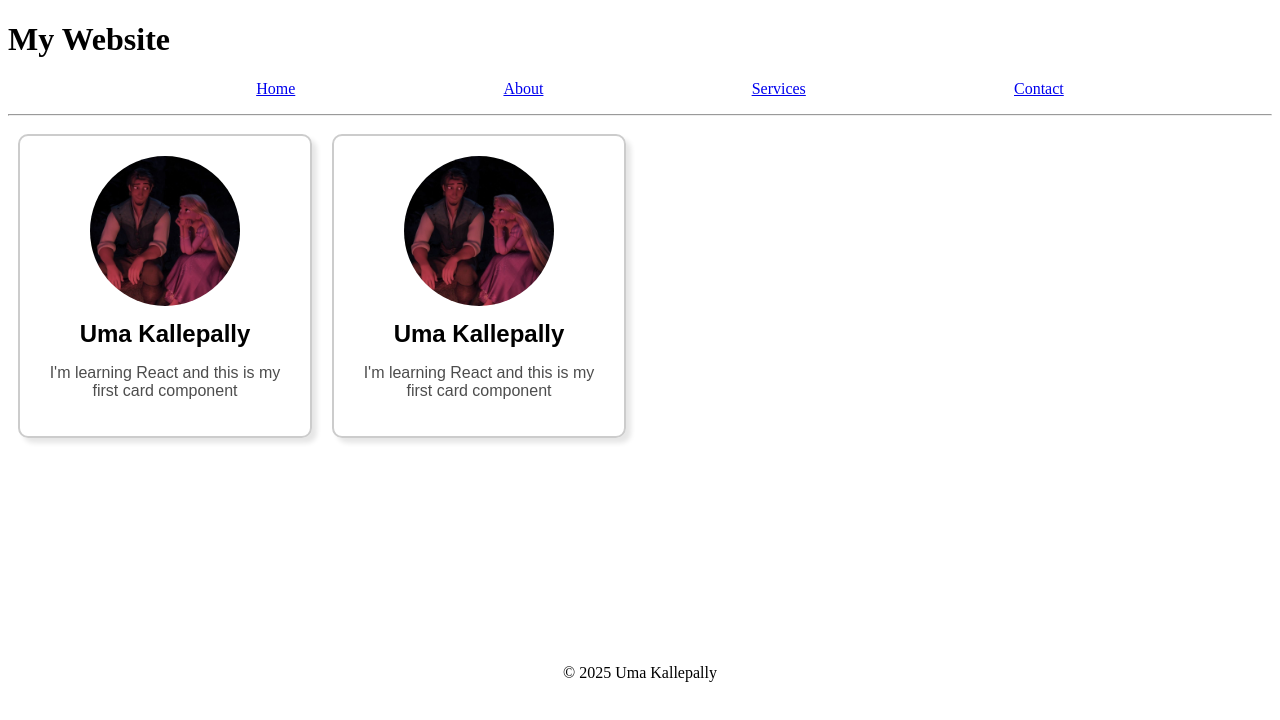
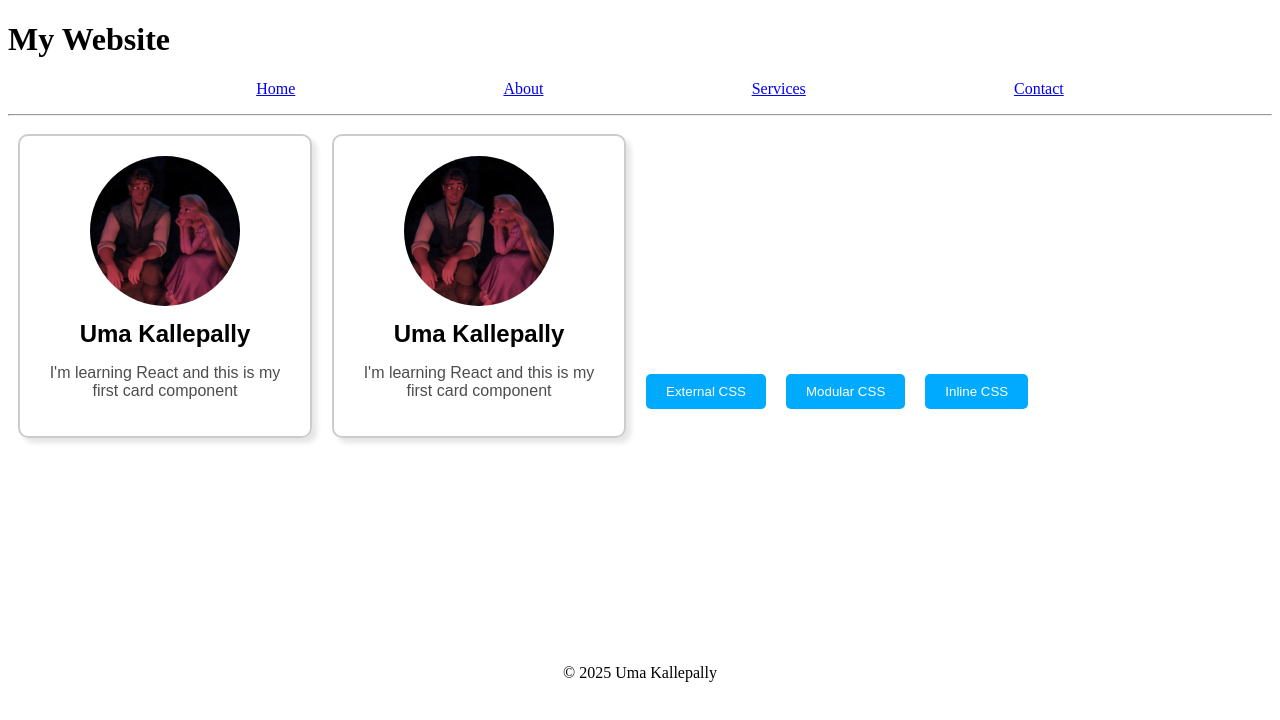
Before and after one commit to u3m2a1/React-practice1, a React (Vite) app in the folder my-react-app/: page / in a window 1280 px wide. Shown: the top 720 px of the page. Built offline with nearby package versions, Linux system fonts and the light colour scheme.

Commit message:
React with css

```diff
--- a/my-react-app/src/App.jsx
+++ b/my-react-app/src/App.jsx
@@ -2,6 +2,9 @@ import Header from "./Header"
 import Footer from "./Footer"
 import Food from "./Food"
 import Card from "./Card"
+import Button from "./Button"
+import Button2 from "./Button/Button2"
+import Button3 from "./Button3"
 
 function App() {
 
@@ -11,6 +14,9 @@ function App() {
       {/*<Food />*/}
       <Card />
       <Card />
+      <Button />
+      <Button2 />
+      <Button3 />
       <Footer />
     </>
   )
--- /dev/null
+++ b/my-react-app/src/Button.jsx
@@ -0,0 +1,6 @@
+
+function Button() {
+  return (<button className="button">External CSS</button>)
+}
+
+export default Button
--- /dev/null
+++ b/my-react-app/src/Button/Button.module.css
@@ -0,0 +1,10 @@
+
+.button {
+  background-color: hsl(200, 100%, 50%);
+  color: white;
+  padding: 10px 20px;
+  border-radius: 5px;
+  border: none;
+  cursor: pointer;
+  margin: 10px;
+}
--- /dev/null
+++ b/my-react-app/src/Button/Button2.jsx
@@ -0,0 +1,7 @@
+import styles from './Button.module.css'
+
+function Button2() {
+  return (<button className={styles.button}>Modular CSS</button>)
+}
+
+export default Button2
--- /dev/null
+++ b/my-react-app/src/Button3.jsx
@@ -0,0 +1,17 @@
+
+function Button3() {
+
+  const styles = {
+    backgroundColor: "hsl(200, 100%, 50%)",
+    color: "white",
+    padding: "10px 20px",
+    border: "none",
+    borderRadius: "5px",
+    cursor: "pointer",
+    margin: "10px"
+  }
+
+  return(<button style={styles}>Inline CSS</button>);
+}
+
+export default Button3
--- a/my-react-app/src/index.css
+++ b/my-react-app/src/index.css
@@ -59,3 +59,13 @@ footer {
   text-align: center;
   color: darkolivegreen;
 }
+
+.button {
+  background-color: hsl(200, 100%, 50%);
+  color: white;
+  padding: 10px 20px;
+  border-radius: 5px;
+  border: none;
+  cursor: pointer;
+  margin: 10px;
+}
```
